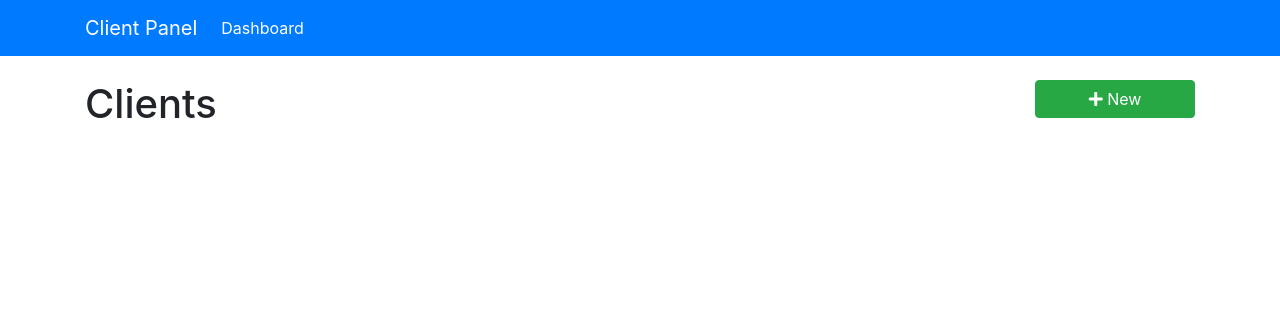
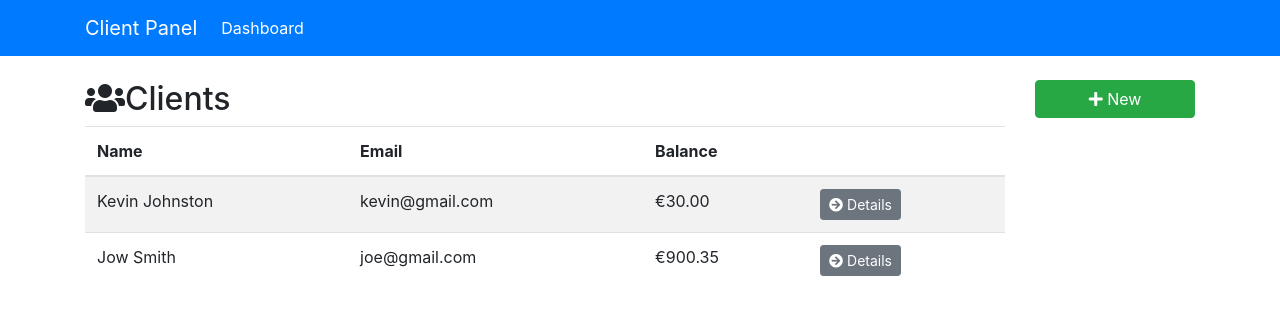
Before and after one commit to aindriu80/react-client-panel, a React (Create React App) app: page / in a window 1280 px wide. Shown: the top 314 px of the page. Built offline with nearby package versions, Linux system fonts and the light colour scheme.

Commit message:
Siderbar and clients components

```diff
--- a/src/components/clients/Clients.js
+++ b/src/components/clients/Clients.js
@@ -1,12 +1,74 @@
 import React, { Component } from "react";
-
+import { Link } from "react-router-dom";
 class Clients extends Component {
   render() {
-    return (
-      <div>
-        <h1>Clients</h1>
-      </div>
-    );
+    const clients = [
+      {
+        id: "4343323",
+        firstName: "Kevin",
+        lastName: "Johnston",
+        email: "kevin@gmail.com",
+        phone: "555-555-555",
+        balance: "30"
+      },
+      {
+        id: "98989323",
+        firstName: "Jow",
+        lastName: "Smith",
+        email: "joe@gmail.com",
+        phone: "444-555-555",
+        balance: "900.35"
+      }
+    ];
+
+    if (clients) {
+      return (
+        <div>
+          <div className="row">
+            <div className="col-md-6">
+              <h2>
+                {""}
+                <i className="fas fa-users" />
+                Clients{""}
+              </h2>
+            </div>
+            <col className="md 6" />
+          </div>
+          <table className="table table-striped">
+            <thead className="thead-inverse">
+              <tr>
+                <th>Name</th>
+                <th>Email</th>
+                <th>Balance</th>
+                <th />
+              </tr>
+            </thead>
+            <tbody>
+              {clients.map(client => (
+                <tr key={client.id}>
+                  <td>
+                    {client.firstName} {client.lastName}
+                  </td>
+                  <td>{client.email} </td>
+                  <td>€{parseFloat(client.balance).toFixed(2)} </td>
+                  <td>
+                    <Link
+                      to={`/clients/${client.id}`}
+                      className="btn btn-secondary btn-sm"
+                    >
+                      <i className="fas fa-arrow-circle-right" />
+                      &nbsp;Details
+                    </Link>
+                  </td>
+                </tr>
+              ))}
+            </tbody>
+          </table>
+        </div>
+      );
+    } else {
+      return <h1>Loading..</h1>;
+    }
   }
 }
 
```
